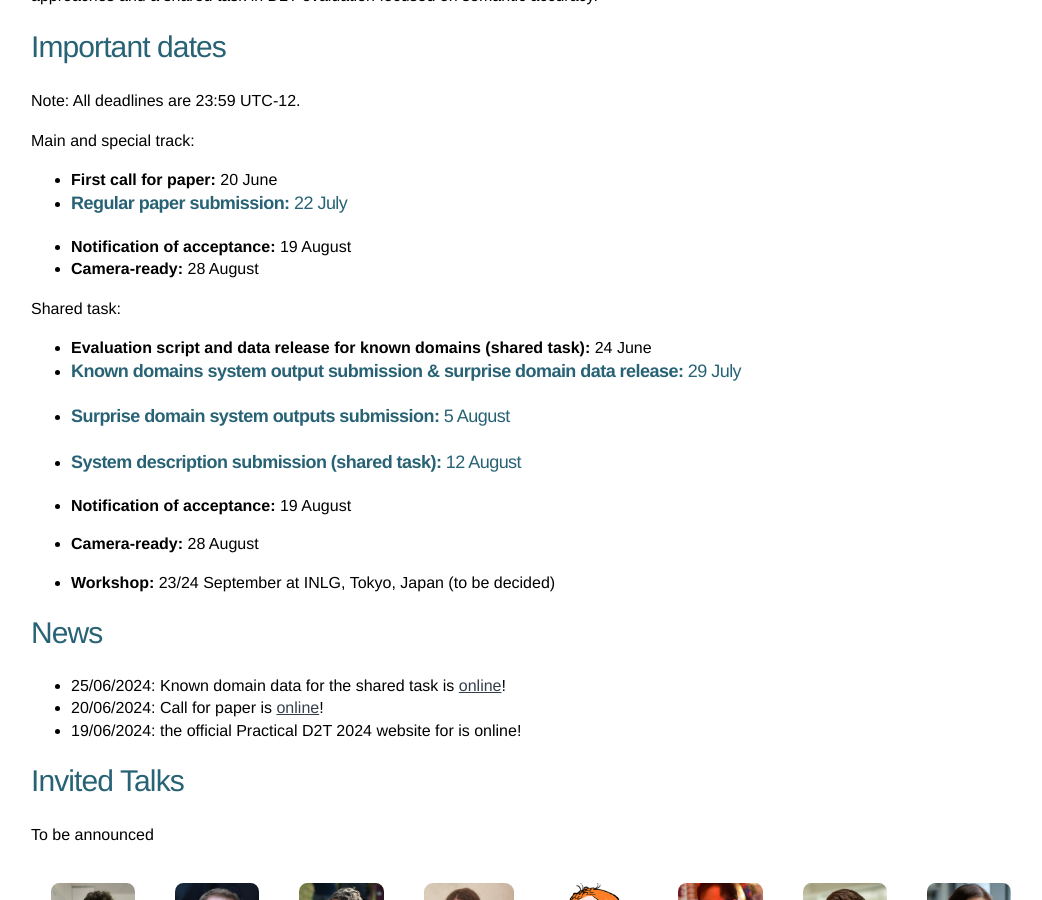
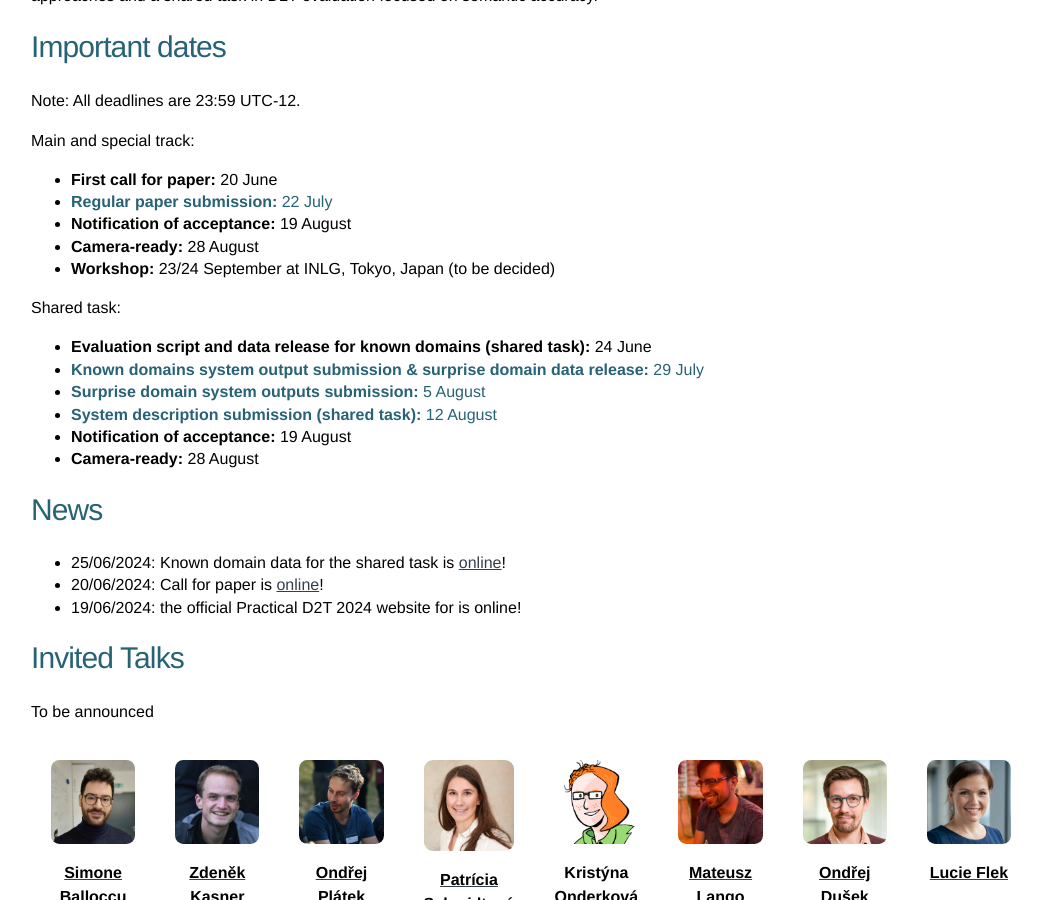
Before and after one commit to practicald2t/practicald2t.github.io, a Jekyll site: the page built from index.md, in a window 1280 px wide and 900 px high, scrolled down 731 px. Shown: the whole window, without its empty margins (109-1151 px from the left). Built offline with Jekyll 4.4.1, drawn with Linux system fonts in a browser that asks for light colours.

Commit message:
Update index.md

```diff
--- a/index.md
+++ b/index.md
@@ -24,20 +24,19 @@ Note: All deadlines are 23:59 UTC-12.
 
 Main and special track:
 - **First call for paper:** 20 June
-- ### **Regular paper submission:** 22 July
+- <span style="color: #276275;">**Regular paper submission:** 22 July</span>
 - **Notification of acceptance:**  19 August
 - **Camera-ready:**  28 August
+- **Workshop:** 23/24 September at INLG, Tokyo, Japan (to be decided)
+
 
 Shared task:
 - **Evaluation script and data release for known domains (shared task):**  24 June
-- ### **Known domains system output submission & surprise domain data release:** 29 July
-- ### **Surprise domain system outputs submission:** 5 August
-- ### **System description submission (shared task):** 12 August
+- <span style="color: #276275;">**Known domains system output submission & surprise domain data release:** 29 July</span>
+- <span style="color: #276275;">**Surprise domain system outputs submission:** 5 August</span>
+- <span style="color: #276275;">**System description submission (shared task):** 12 August</span>
 - **Notification of acceptance:**  19 August
 - **Camera-ready:**  28 August
-
-- **Workshop:** 23/24 September at INLG, Tokyo, Japan (to be decided)
-
 
 <!--
 
```
